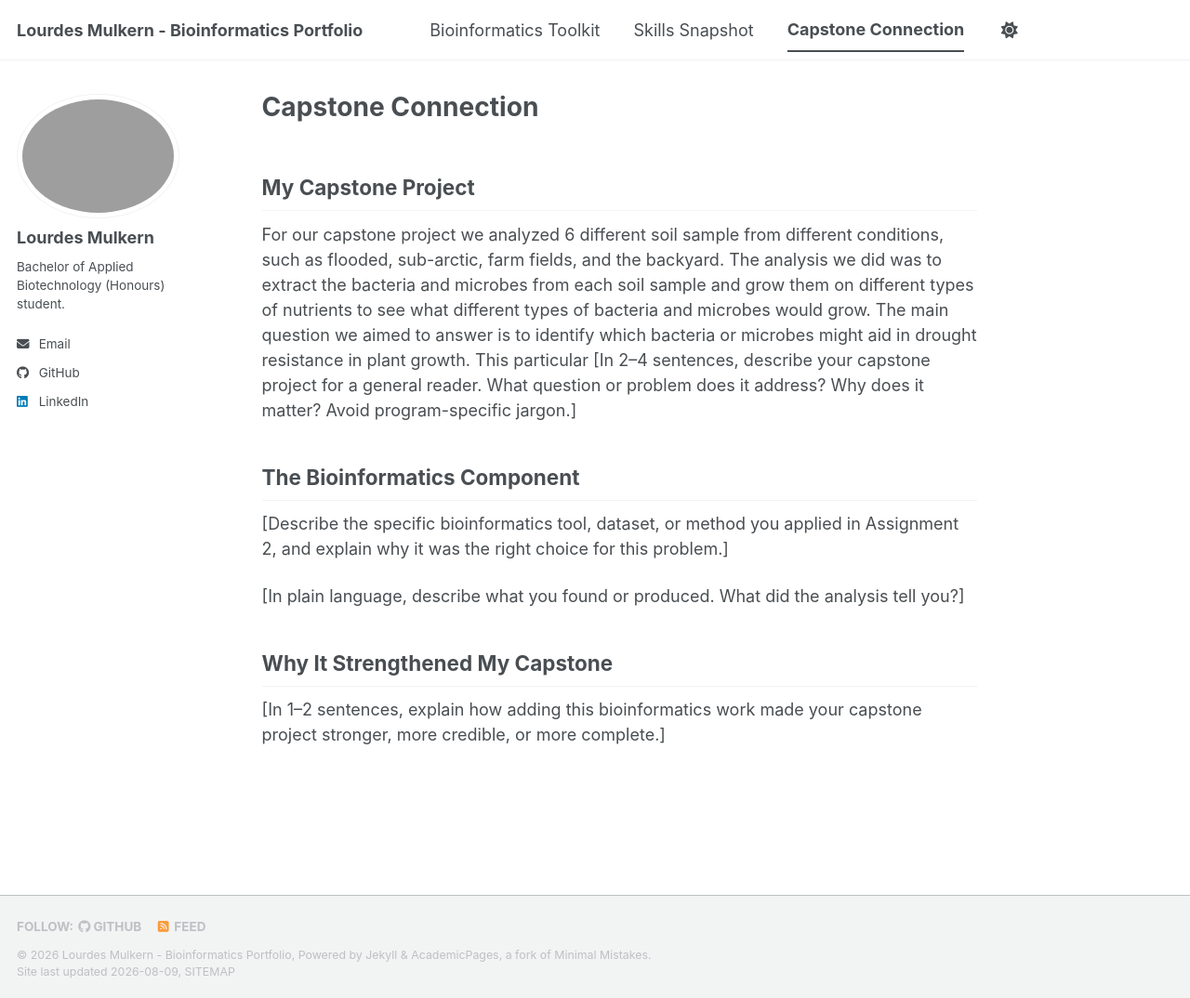
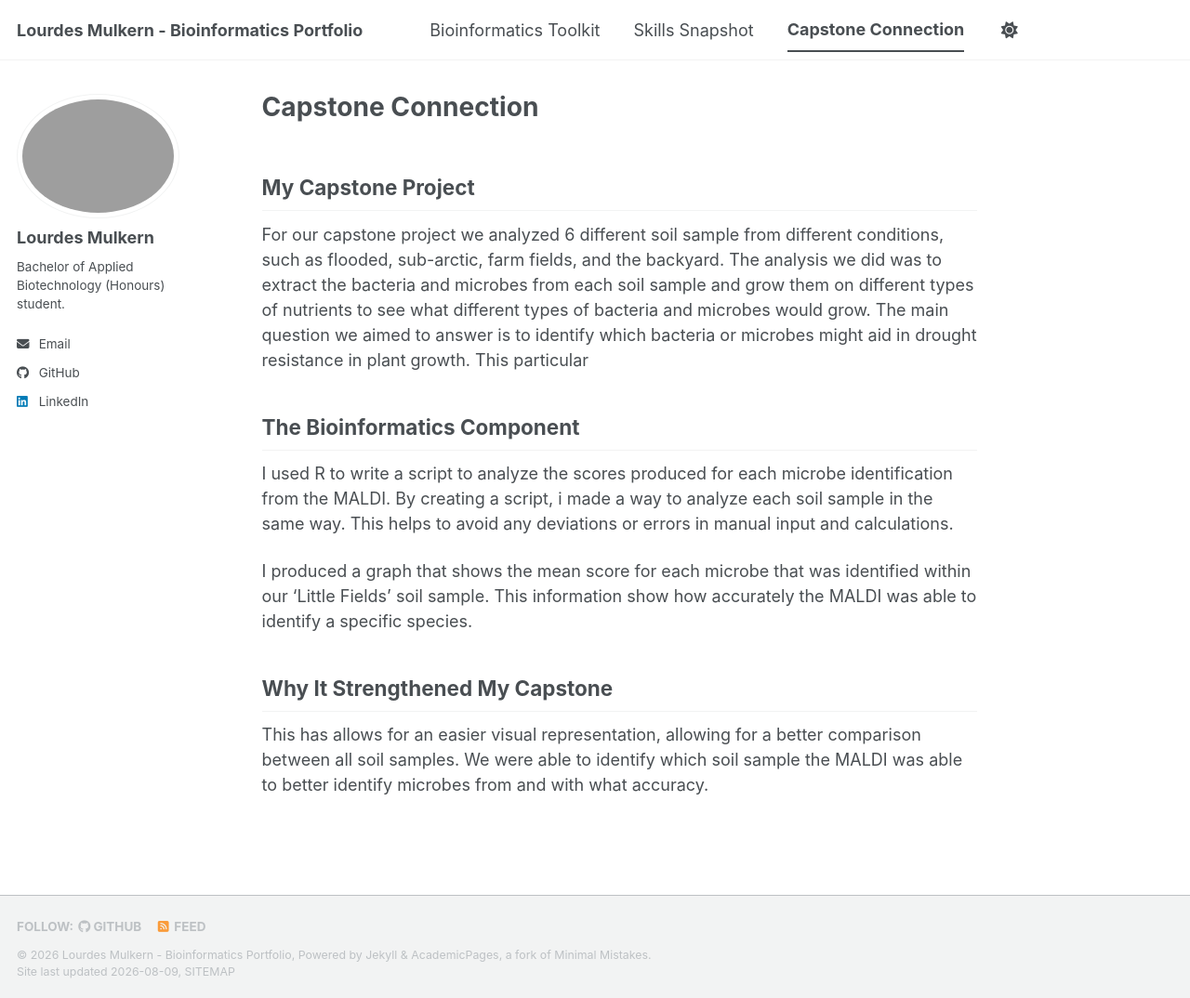
Before and after one commit to Lourdes-Mulkern/biot74000-portfolio, a Jekyll site: the page built from _pages/capstone.md, in a window 1280 px wide and 1074 px high. Shown: the whole window at 93% size. Built offline with Jekyll 4.4.1, drawn with Linux system fonts in a browser that asks for light colours; a script bundle is joined from its source files by our own code; library files that are not in the unit come from our copies.

Commit message:
Update capstone.md

```diff
--- a/_pages/capstone.md
+++ b/_pages/capstone.md
@@ -31,22 +31,16 @@ author_profile: true
 ## My Capstone Project
 
 For our capstone project we analyzed 6 different soil sample from different conditions, such as flooded, sub-arctic, farm fields, and the backyard. The analysis we did was to extract the bacteria and microbes from each soil sample and grow them on different types of nutrients to see what different types of bacteria and microbes would grow. The main question we aimed to answer is to identify which bacteria or microbes might aid in drought resistance in plant growth. This particular
-[In 2–4 sentences, describe your capstone project for a general reader. What
-question or problem does it address? Why does it matter? Avoid program-specific
-jargon.]
 
 ## The Bioinformatics Component
 
-[Describe the specific bioinformatics tool, dataset, or method you applied in
-Assignment 2, and explain why it was the right choice for this problem.]
+I used R to write a script to analyze the scores produced for each microbe identification from the MALDI. By creating a script, i made a way to analyze each soil sample in the same way. This helps to avoid any deviations or errors in manual input and calculations.
 
-[In plain language, describe what you found or produced. What did the analysis
-tell you?]
+I produced a graph that shows the mean score for each microbe that was identified within our 'Little Fields' soil sample. This information show how accurately the MALDI was able to identify a specific species.
 
 ## Why It Strengthened My Capstone
 
-[In 1–2 sentences, explain how adding this bioinformatics work made your
-capstone project stronger, more credible, or more complete.]
+This has allows for an easier visual representation, allowing for a better comparison between all soil samples. We were able to identify which soil sample the MALDI was able to better identify microbes from and with what accuracy.
 
 <!--
   OPTIONAL — to embed an image or figure you produced:
```
